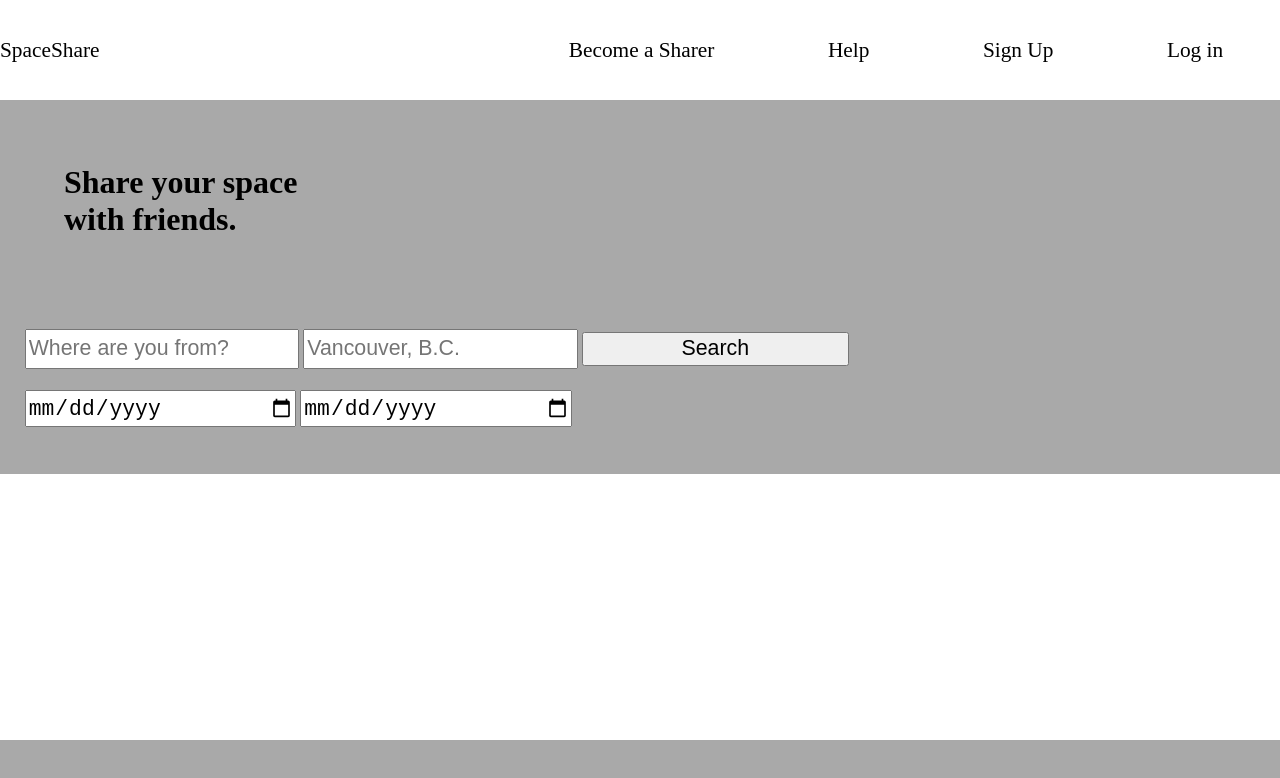
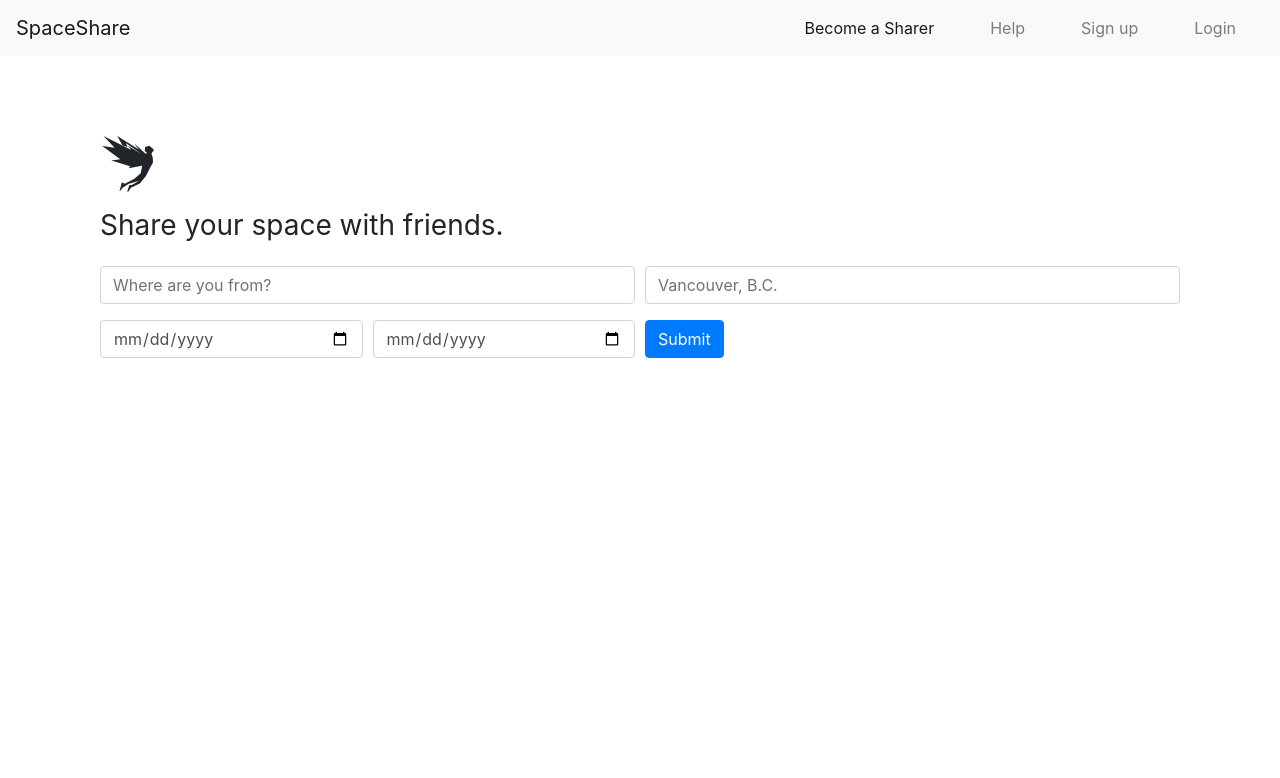
Before and after one commit to herbertmaa/SpaceShare, a plain HTML site: page Branches/Herbert/index.html in a window 1280 px wide. Drawn offline with nearby package versions, Linux system fonts and the light colour scheme.

Commit message:
bootstrap main page layout

```diff
--- a/Branches/Herbert/index.css
+++ b/Branches/Herbert/index.css
@@ -1,145 +1,30 @@
+.navbar-default {
+
+    /** background color of our navbar **/
+    background-color: #F8F8F8;
+    border-color: #E7E7E7;
+}
 
 
-
-      /* for 700px and 200px*/
-      @media screen and (min-width: 200px) and (max-width: 700px) {
-
-        * { font-size: 0.8rem; }
-
-          menu_bar{
-
-              background-color:white;
+.nav-item {
 
 
+    /** padding for the navigation items **/
+    padding-left: 20px;
+    padding-right: 20px;
 
-          }
-
-      }
+}
 
 
-      /* for 1200px and 700px */
-      @media screen and (min-width: 700px) and (max-width: 1200px) {
+.top-buffer {
 
-        * { font-size: 0.9rem; }
-          body{
+    /** this bufer is needed to add spacing from the navbar and the content **/
+    margin-top: 40px;
+    margin-bottom: 40px;
+}
 
 
-              background-color:green;
-          }
+#main {
 
-      }
-
-
-
-      /* for 1500px and 1200px*/
-      @media screen and (min-width: 1200px) and (max-width: 1500px) {
-
-          body{
-
-              background-color:darkgray;
-              margin:0;
-              padding:0;
-          }
-
-          #menu_bar{
-
-              display:flex;
-              background-color:white;
-              height:100px;
-              flex-direction:row;
-              flex-wrap:wrap;
-
-          }
-
-          #menu_right{
-
-              height:100px;
-              align-items:center;
-              width:60%;
-
-          }
-
-          #menu_left{
-
-              height:100%;
-              width:40%;
-          }
-
-          #menu_left p{
-
-              display:flex;
-              align-items:center;
-              font-size:16pt;
-              padding:0;
-              margin:0;
-              height:100%;
-              width:100%;
-
-          }
-
-          .menu{
-
-              display:flex;
-              list-style-type: none;
-              height:100%;
-              margin: 0;
-              padding: 0;
-              justify-content: space-around;
-
-
-
-
-          }
-
-          .menu li{
-
-              display:flex;
-              font-size:16pt;
-              height:100%;
-              align-items:center;
-
-          }
-
-
-          #search_area form{
-
-              margin:0 auto;
-          }
-          #search_area h1{
-
-              height:85px;
-              padding:5%;
-              margin:0;
-              width:20%;
-          }
-
-          #search_top{
-
-              padding:8.0pt;
-
-          }
-
-          #search_bottom{
-
-              padding:8.0pt;
-          }
-          #search_area fieldset{
-
-              height:145px;
-              border:none;
-          }
-
-          #search_area fieldset input{
-
-              width:200pt;
-              height:25pt;
-              font-size:16pt;
-          }
-
-
-          #suggested_listings{
-
-              height:200pt;
-              background-color:white;
-          }
-        }
+    /** pushes the main container to the left  (left as 0 for now) **/
+}
--- a/Branches/Herbert/index.html
+++ b/Branches/Herbert/index.html
@@ -1,112 +1,122 @@
 <!DOCTYPE html>
-<html lang = "en">
+<html lang="en">
+
 <head>
-    <meta charset = "utf-8">
-    <meta name="viewport" content="width=device-width, initial-scale=1.0">
-    <title> SpaceShare </title>
+    <meta charset="utf-8">
+    <meta name="viewport" content="width=device-width, initial-scale=1, shrink-to-fit=no">
+    <meta name="description" content="">
+    <meta name="author" content="">
+    <title>Starter Template · Bootstrap</title>
 
-    <link rel="stylesheet" href="index.css">
+    <!--Template based on URL below-->
+    <link rel="canonical" href="https://getbootstrap.com/docs/4.3/examples/starter-template/">
+
+    <!-- Bootstrap core CSS -->
+    <link rel="stylesheet" href="https://stackpath.bootstrapcdn.com/bootstrap/4.3.1/css/bootstrap.min.css" integrity="sha384-ggOyR0iXCbMQv3Xipma34MD+dH/1fQ784/j6cY/iJTQUOhcWr7x9JvoRxT2MZw1T" crossorigin="anonymous">
 
 
 
-    <script src="https://www.gstatic.com/firebasejs/5.8.4/firebase.js"></script>
-    <script>
-    // Initialize Firebase
-    var config = {
-    apiKey: "AIzaSyCE2lSLszDUyZEyY--btpdoYs7Ln6PHAXY",
-    authDomain: "spaceshare-b68f7.firebaseapp.com",
-    databaseURL: "https://spaceshare-b68f7.firebaseio.com",
-    projectId: "spaceshare-b68f7",
-    storageBucket: "",
-    messagingSenderId: "555750963802"
-    };
-    firebase.initializeApp(config);
-    </script>
+    <!-- Font Awesome -->
+    <link rel="stylesheet" href="https://use.fontawesome.com/releases/v5.7.2/css/all.css" integrity="sha384-fnmOCqbTlWIlj8LyTjo7mOUStjsKC4pOpQbqyi7RrhN7udi9RwhKkMHpvLbHG9Sr" crossorigin="anonymous">
 
 
+    <!-- Place your stylesheet here-->
+    <link href="index.css" rel="stylesheet" type="text/css">
+</head>
 
-</head>
 <body>
-        <div id = "menu_bar">
 
 
-                <div id = "menu_left">
+    <!--Navigation bar -->
+    <nav class="navbar navbar-expand-lg navbar-light bg-light">
+        <a class="navbar-brand" href="#">SpaceShare</a>
+        <button class="navbar-toggler" type="button" data-toggle="collapse" data-target="#navbarNav" aria-controls="navbarNav" aria-expanded="false" aria-label="Toggle navigation">
+            <span class="navbar-toggler-icon"></span>
+        </button>
+        <div class="collapse navbar-collapse justify-content-end">
+            <ul class="navbar-nav">
+                <li class="nav-item  active">
+                    <a class="nav-link" href="#">Become a Sharer <span class="sr-only">(current)</span></a>
+                </li>
+                <li class="nav-item">
+                    <a class="nav-link" href="#">Help</a>
+                </li>
+                <li class="nav-item">
+                    <a class="nav-link" href="#">Sign up</a>
+                </li>
+                <li class="nav-item">
+                    <a class="nav-link" href="#">Login</a>
+                </li>
+            </ul>
+        </div>
+    </nav>
 
-                    <p> SpaceShare </p>
+
+    <!-- Main Content -->
+    <main role="main" class="container" id="main">
+
+
+        <div class="container">
+
+            <div class="row top-buffer">
+            </div>
+
+            <div class="mb-4">
+
+
+                <h1 class="h3 mb-3 font-weight-normal"> <i class="fab fa-studiovinari fa-2x"></i> </h1>
+                <h1 class="h3 mb-3 font-weight-normal">Share your space with friends.</h1>
+
+            </div>
+
+            <form>
+
+                <div class="form-row">
+
+                    <div class="form-group col-md-6">
+                        <input type="text" class="form-control" id="search_address " placeholder="Where are you from?">
+                    </div>
+
+                    <div class="form-group col-md-6">
+                        <input type="text" class="form-control" id="search_city" placeholder="Vancouver, B.C.">
+                    </div>
 
                 </div>
 
-                <div id = "menu_right">
 
-                     <ul class = "menu">
-                        <li> Become a Sharer </li>
-                        <li> Help </li>
-                        <li> Sign Up </li>
-                        <li> Log in </li>
-                    <!-- Created by Yogi -->
-                    </ul>
+                <div class="form-row">
+
+                    <div class="form-group col-md-3">
+
+                        <input type="date" class="form-control" id="search_from">
+
+                    </div>
+
+                    <div class="form-group col-md-3">
+
+                        <input type="date" class="form-control" id="search_to">
+
+                    </div>
+
+                    <div class="form-group col-md-3">
+
+                        <button type="submit" class="btn btn-primary">Submit</button>
+                    </div>
                 </div>
 
 
-        </div>
-
-        <div id = "search_area">
-
-            <h1> Share your space with friends. </h1>
-            <form action="./submit.html" method="post">
-                <fieldset>
-
-
-                    <div id = "search_top">
-
-                    <input type="text" id="address" required="required"
-                      placeholder="Where are you from?">
-                    <input type="text" id="city"
-                      placeholder="Vancouver, B.C. " required="required"/>
-                    <input id="submit" type="submit" value = "Search"/>
-                    </div>
-
-                    <div id = "search_bottom">
-
-                        <input type="date" id="from" />
-                        <input type="date" id="to" />
-
-                    </div>
-                </fieldset>
             </form>
 
 
         </div>
 
-        <div id = "suggested_listings">
 
-
-
-
-        </div>
-
-
-            <!-- Created by Herbert -->
-            <!-- Created by Josh -->
-
-
-
+    </main>
+    <!-- Placed at the end of the document so the pages load faster -->
+    <script src="https://code.jquery.com/jquery-3.3.1.slim.min.js" integrity="sha384-q8i/X+965DzO0rT7abK41JStQIAqVgRVzpbzo5smXKp4YfRvH+8abtTE1Pi6jizo" crossorigin="anonymous"></script>
+    <script src="https://cdnjs.cloudflare.com/ajax/libs/popper.js/1.14.7/umd/popper.min.js" integrity="sha384-UO2eT0CpHqdSJQ6hJty5KVphtPhzWj9WO1clHTMGa3JDZwrnQq4sF86dIHNDz0W1" crossorigin="anonymous"></script>
+    <script src="https://stackpath.bootstrapcdn.com/bootstrap/4.3.1/js/bootstrap.min.js" integrity="sha384-JjSmVgyd0p3pXB1rRibZUAYoIIy6OrQ6VrjIEaFf/nJGzIxFDsf4x0xIM+B07jRM" crossorigin="anonymous"></script>
 
 </body>
 
-
-
-
-
-
-
-
-
-
-
-
-
-
-
-
 </html>
```
